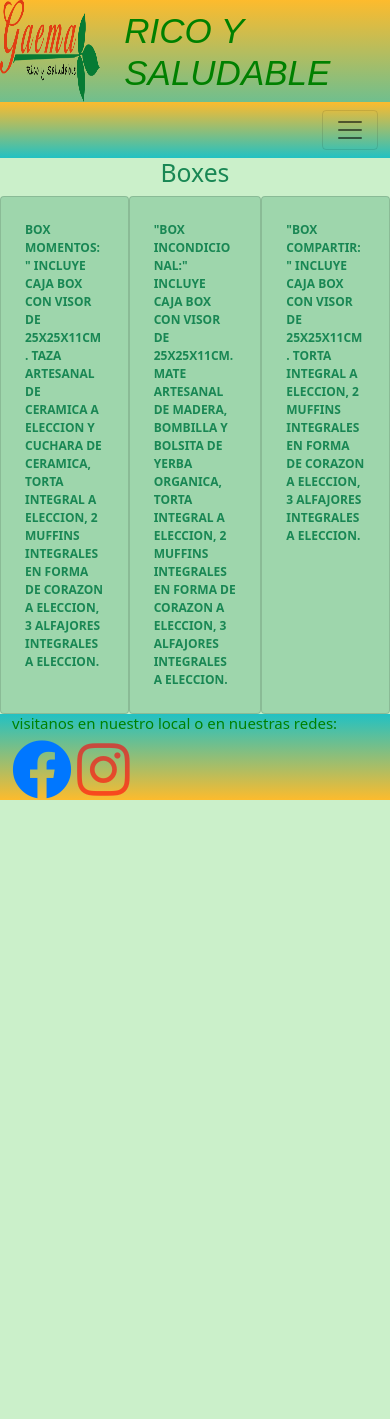
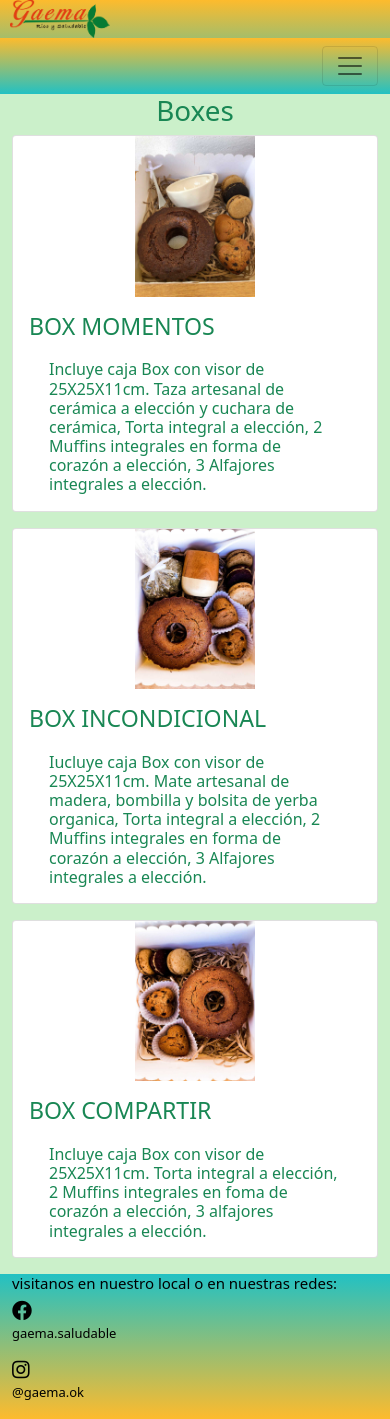
Before and after one commit to plmacagno/EntregaFinal, a plain HTML site: page boxes.html in a window 390 px wide. Before the commit the page ends 844 px from the top, so only its background shows below. Drawn offline with nearby package versions, Linux system fonts and the light colour scheme.

Commit message:
subo las modificaciones

```diff
--- a/boxes.html
+++ b/boxes.html
@@ -21,7 +21,7 @@
     <header class="header">
         <div class="row">
             <img src="/img/logogaema.png" alt="png de Gaema" class="logo">
-            <h1 class="col-6"><em> RICO Y SALUDABLE </em></h1>
+
         </div>
         <nav class="navbar navbar-expand-lg navbar-light bg-light ">
             <div class="container-fluid">
@@ -49,52 +49,87 @@
                             <a class="nav-link text-success  " href="./contacto.html"><strong>CONTACTO</strong></a>
                         </li>
                     </ul>
-
                 </div>
             </div>
         </nav>
 
     </header>
     <main class="container-fluid">
-        <h2 class=" text-success  d-flex justify-content-center">Boxes</h2>
-        <div class="row">
-             <div class="card  bg-success p-2 bg-opacity-25" style="width: 33%;">
-                 <img src="./img/img2902.jpg"  alt="Imagen Producto 1" class="mx-auto d-block-W-25">
-                 <div class="card-body">
-                <p class="card-text text-success"><strong> BOX MOMENTOS:" INCLUYE CAJA BOX CON VISOR DE 25X25X11CM. TAZA ARTESANAL DE CERAMICA A ELECCION Y CUCHARA
-                    DE CERAMICA, TORTA INTEGRAL A ELECCION, 2 MUFFINS INTEGRALES EN FORMA DE CORAZON A ELECCION, 3 ALFAJORES
-                    INTEGRALES A ELECCION.</strong></p>
-            </div>
-        </div>
-        <div class="card bg-success p-2 bg-opacity-25" style="width: 34%;">
-            <img src="./img/img8741.jpg" alt="Imagen Producto 2" class="mx-auto d-block-w-25">
-            <div class="card-body">
-                <p class="card-text text-success"><strong>"BOX INCONDICIONAL:" INCLUYE CAJA BOX CON VISOR DE 25X25X11CM. MATE ARTESANAL DE MADERA, BOMBILLA Y
-                    BOLSITA DE YERBA ORGANICA, TORTA INTEGRAL A ELECCION, 2 MUFFINS INTEGRALES EN FORMA DE CORAZON A
-                    ELECCION, 3 ALFAJORES INTEGRALES A ELECCION.</strong> </p>
-            </div>
-        </div>
-        <div class="card bg-success p-2 bg-opacity-25" style="width: 33%;">
-            <img src="./img/img8747.jpg" alt="Imagen Producto 3" class="mx-auto d-block-W-25">
-            <div class="card-body">
-                <p class="card-text text-success"><strong>"BOX COMPARTIR:" INCLUYE CAJA BOX CON VISOR DE 25X25X11CM. TORTA INTEGRAL A ELECCION, 2 MUFFINS
-                    INTEGRALES EN FORMA DE CORAZON A ELECCION, 3 ALFAJORES INTEGRALES A ELECCION.</strong></p>
+
+        <h1 class=" text-success  d-flex justify-content-center">Boxes</h1>
+
+        <div class="card  mb-3 d-flex justify-content-center" ;>
+            <div class="row  g-0">
+                <div class="col-md-4 text-success d-flex justify-content-center ">
+                    <img src="./img/img2902.jpg" width="33%" alt="Imagen Producto 1">
+                </div>
+
+                <div class="col-md-8 d-flex justify-content-center">
+                    <div class="card-body bg-opacity-25">
+
+                        <h3 class="card-title  text-success  " style="d-flex justify-content-center;"> BOX MOMENTOS </h3>
+
+                        <h4 class="card-text  text-success  " style="d-flex justify-content-center; "> Incluye caja Box con visor de 25X25X11cm. Taza artesanal de cerámica a elección y cuchara
+                            de cerámica, Torta integral a elección, 2 Muffins integrales en forma de corazón a elección, 3 Alfajores
+                            integrales a elección.
+                        </h4>
+
+                    </div>
+                </div>
             </div>
         </div>
 
+        <div class="card  mb-3 d-flex justify-content-center" ;>
+            <div class="row  g-0">
+                <div class="col-md-4 text-success d-flex justify-content-center ">
+                    <img src="./img/img8741.jpg" width="33%" alt="Imagen Producto 2">
+                </div>
+                <div class="col-md-8 d-flex justify-content-center">
+                    <div class="card-body bg-opacity-25">
+
+                        <h3 class="card-title  text-success  " style="d-flex justify-content-center;">BOX INCONDICIONAL</h3>
+
+                        <h4 class="card-text  text-success " style="d-flex justify-content-center;">Iucluye caja Box con visor de 25X25X11cm. Mate artesanal de madera, bombilla y
+                            bolsita de yerba organica, Torta integral a elección, 2 Muffins integrales en forma de corazón a
+                            elección, 3 Alfajores integrales a elección.</h4>
+
+                    </div>
+                </div>
+            </div>
+        </div>
+
+
+        <div class="card  mb-3 d-flex justify-content-center" ;>
+            <div class="row  g-0">
+                <div class="col-md-4 text-success d-flex justify-content-center ">
+                            <img src="./img/img8747.jpg" width="33%" alt="Imagen Producto 3">
+                </div>
+                <div class="col-md-8 d-flex justify-content-center">
+                    <div class="card-body bg-opacity-25">
+
+                        <h3 class="card-title  text-success  " style="d-flex justify-content-center;">BOX COMPARTIR</h3>
+
+                        <h4 class="card-text  text-success " style="d-flex justify-content-center;">Incluye caja Box con visor de 25X25X11cm. Torta integral a elección, 2 Muffins
+                            integrales en foma de corazón a elección, 3 alfajores integrales a elección.</h4>
+                    </div>
+                </div>
+            </div>
+        </div>
     </main>
 
     <footer class="container-fluid">
-        <h3> <strong> visitanos en nuestro Local o en nuestras redes:</strong> </h3>
+        <h2>visitanos en nuestro Local o en nuestras redes:</h2>
         <div class="row">
             <iframe class="col-5"
                 src="https://www.google.com/maps/embed?pb=!1m18!1m12!1m3!1d3284.579534580469!2d-58.398945885394575!3d-34.589504180463194!2m3!1f0!2f0!3f0!3m2!1i1024!2i768!4f13.1!3m3!1m2!1s0x95bcca98579cd09b%3A0xbaa775ce5467eb5c!2sAzcu%C3%A9naga%201700%2C%20C1126%20CABA!5e0!3m2!1ses!2sar!4v1639329664863!5m2!1ses!2sar"
                 width="400" height="300" style="border:0;" allowfullscreen="" loading="lazy"></iframe>
             <div class="face col-2">
                 <i class="fab fa-facebook "></i>
+                <p> gaema.saludable</p>
             </div>
             <div class="insta col-4">
                 <i class="fab fa-instagram "></i>
+                <p> @gaema.ok</p>
             </div>
 
             <script src="https://cdn.jsdelivr.net/npm/bootstrap@5.1.3/dist/js/bootstrap.bundle.min.js"
--- a/css/style.css
+++ b/css/style.css
@@ -7,7 +7,8 @@
 .header {
   background: linear-gradient(0deg, #22c1c3 0%, #fdbb2d 100%); }
   .header img {
-    width: 15%; }
+    margin-left: 10px;
+    width: 25%; }
   .header nav {
     background: linear-gradient(0deg, #22c1c3 0%, #fdbb2d 100%); }
   .header a:hover {
@@ -16,21 +17,25 @@
     color: green;
     padding: 2 rem;
     padding-top: 10px;
+    text-align: center;
     font-family: sans-serif;
-    font-size: 35px; }
+    font-size: 30px; }
     .header h1 li {
       color: green; }
 
 /*tamaño celular*/
 @media (max-width: 620px) {
   .header img {
-    width: 30%; } }
+    width: 30%; }
+  .header h1 {
+    display: flex;
+    flex-direction: row;
+    size: 20px; } }
 
 body {
   background: #cbf0ca; }
 
 main img {
-  width: 70%;
   margin: 0 auto; }
 
 .section1 img {
@@ -81,10 +86,20 @@ main img {
   font-size: 35px; }
 
 /*tamaño Tablet*/
-@media (max-width: 620px) {
+@media (max-width: 768px) {
   body .section1 {
     height: auto;
     align-items: center; }
+  body .main div h3 {
+    font-size: medium;
+    text-align: center; }
+  body .main div h4 {
+    font-size: medium;
+    text-align: center; }
+  body .card-text {
+    margin: 20px;
+    font-size: medium;
+    width: auto; }
   body .section1 p {
     max-width: 500px;
     align-items: center; }
@@ -103,7 +118,9 @@ main img {
     75% {
       height: 90px; }
     100% {
-      height: 50px; } } }
+      height: 50px; } }
+  .row {
+    display: row; } }
 
 /*tamaño celular*/
 @media (max-width: 620px) {
@@ -111,25 +128,28 @@ main img {
     font-size: 12px;
     height: auto;
     align-items: center; }
-  body main img {
-    display: none; }
   body .section1 div img {
     display: none; }
   body .nosotros p {
     max-width: 350px;
     min-width: 150px;
-    margin: 0px; } }
+    margin: 0px; }
+  body .card-body p {
+    font-size: small; }
+  body .card-body h5 {
+    font-size: small; } }
 
 footer {
   background: linear-gradient(0deg, #fdbb2d 0%, #22c1c3 100%); }
   footer .face {
-    color: #0077ff; }
+    color: black; }
   footer .insta {
-    color: rgba(255, 0, 13, 0.61); }
+    color: black; }
   footer i {
-    font-size: 60px; }
-  footer h3 {
-    color: green;
+    font-size: 40px;
+    align-content: center; }
+  footer h2 {
+    color: black;
     font-size: 36px;
     font-weight: 300;
     text-transform: lowercase;
@@ -137,7 +157,14 @@ footer {
 
 /*tamaño celular*/
 @media (max-width: 620px) {
+  footer .row {
+    display: flex;
+    flex-direction: column; }
   footer iframe {
     display: none; }
-  footer h3 {
-    font-size: 15px; } }
+  footer h2 {
+    font-size: 15px; }
+  footer i {
+    font-size: 20px; }
+  footer p {
+    font-size: small; } }
--- a/scss/secciones/_footer.scss
+++ b/scss/secciones/_footer.scss
@@ -6,26 +6,40 @@ footer {
     }
 
     .insta {
-        color: $colorInstagram;
+        color: $colorFace;
     }
 
     i {
-        font-size: 60px;
+        font-size: 40px;
+        align-content: center
     }
 
 
-    h3 {
-        @include fontStyle ($colorTexto, 36px, 300);
+    h2 {
+        @include fontStyle ($colorFace, 36px, 300);
     }
 
 }
 
 /*tamaño celular*/
 @media (max-width: 620px) {
-    footer iframe {
+    footer{
+        .row{
+        display: flex;
+        flex-direction: column;
+        }
+
+        iframe {
         display: none;
-    }
-    footer h3{
+        }
+        h2{
         font-size: 15px;
+        }
+        i {
+        font-size: 20px;
+        }
+        p{
+        font-size: small;
+        }
     }
 }
--- a/scss/secciones/_header.scss
+++ b/scss/secciones/_header.scss
@@ -2,7 +2,8 @@
     background: $colorHeader;
 
     img{
-        width: 15%;
+        margin-left: 10px;
+        width: 25%;
     }
     nav {
         background: $colorHeader;
@@ -17,10 +18,11 @@
         color: $colorTexto;
         padding: 2 rem;
         padding-top: 10px;
+        text-align: center;
 
                font: {
             family: sans-serif;
-            size: 35px;
+            size: 30px;
         }
 
         li {
@@ -34,7 +36,18 @@
 /*tamaño celular*/
 @media (max-width: 620px) {
 
+
     .header img{
        width: 30%;
     }
+
+
+    .header h1{
+        display: flex;
+    flex-direction: row;
+        size: 20px;
+
+
+
+    }
 }
--- a/scss/secciones/_index.scss
+++ b/scss/secciones/_index.scss
@@ -1,10 +1,11 @@
 body {
     background: $colorFondo;
+
     }
 
     main img {
-        width: 70%;
-        margin: 0 auto;
+
+         margin: 0 auto;
     }
 
     .section1 img {
@@ -83,14 +84,29 @@ body {
 
 
 /*tamaño Tablet*/
-@media (max-width: 620px) {
+@media (max-width: 768px) {
 
     body {
         .section1 {
             height: auto;
             align-items: center;
+
+        }
+        .main div h3{
+            font-size: medium;
+            text-align: center
         }
 
+        .main div h4{
+            font-size: medium;
+            text-align: center;
+        }
+
+        .card-text{
+            margin: 20px;
+            font-size: medium;
+            width: auto;
+        }
 
         .section1 p {
             max-width: 500px;
@@ -102,7 +118,7 @@ body {
             align-items: center;
             justify-content: center;
             height: 40vh;
-            //    margin: 0px 50px;
+
         }
 
         @keyframes agrandado {
@@ -127,6 +143,9 @@ body {
             }
         }
     }
+    .row{
+        display: row;
+    }
 }
 
 /*tamaño celular*/
@@ -140,9 +159,6 @@ body {
             align-items: center;
         }
 
-        main img {
-            display: none;
-        }
 
 
         .section1 div img {
@@ -157,6 +173,12 @@ body {
 
         }
 
+        .card-body p{
+            font-size: small;
+        }
+        .card-body h5{
+            font-size: small;
+        }
     }
 
 }
--- a/scss/variables/_colores.scss
+++ b/scss/variables/_colores.scss
@@ -2,5 +2,4 @@ $colorFondo: rgb(203, 240, 202);
 $colorTexto: green;
 $colorHeader: linear-gradient(0deg, rgba(34, 193, 195, 1) 0%, rgba(253, 187, 45, 1) 100%);
 $colorFooter: linear-gradient(0deg, rgba(253, 187, 45, 1) 0%, rgba(34, 193, 195, 1) 100%);
-$colorInstagram: rgba(255, 0, 13, 0.61);
-$colorFace: rgb(0, 119, 255)
+$colorFace: black;
```
Also changed, not shown: contacto.html (+3 -7 lines), index.html (+39 -24 lines), nosotros.html (+5 -6 lines), productos.html (+61 -24 lines), img/img9347.jpg (added).
